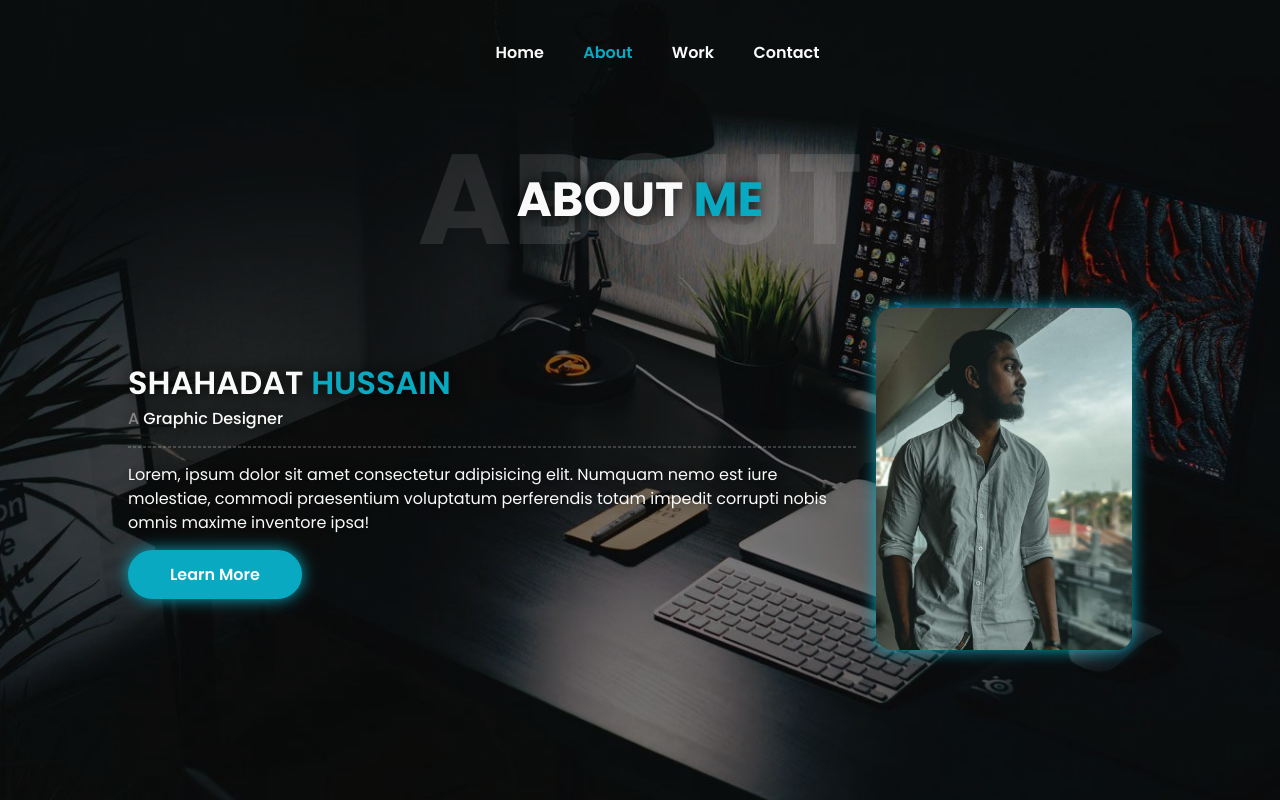
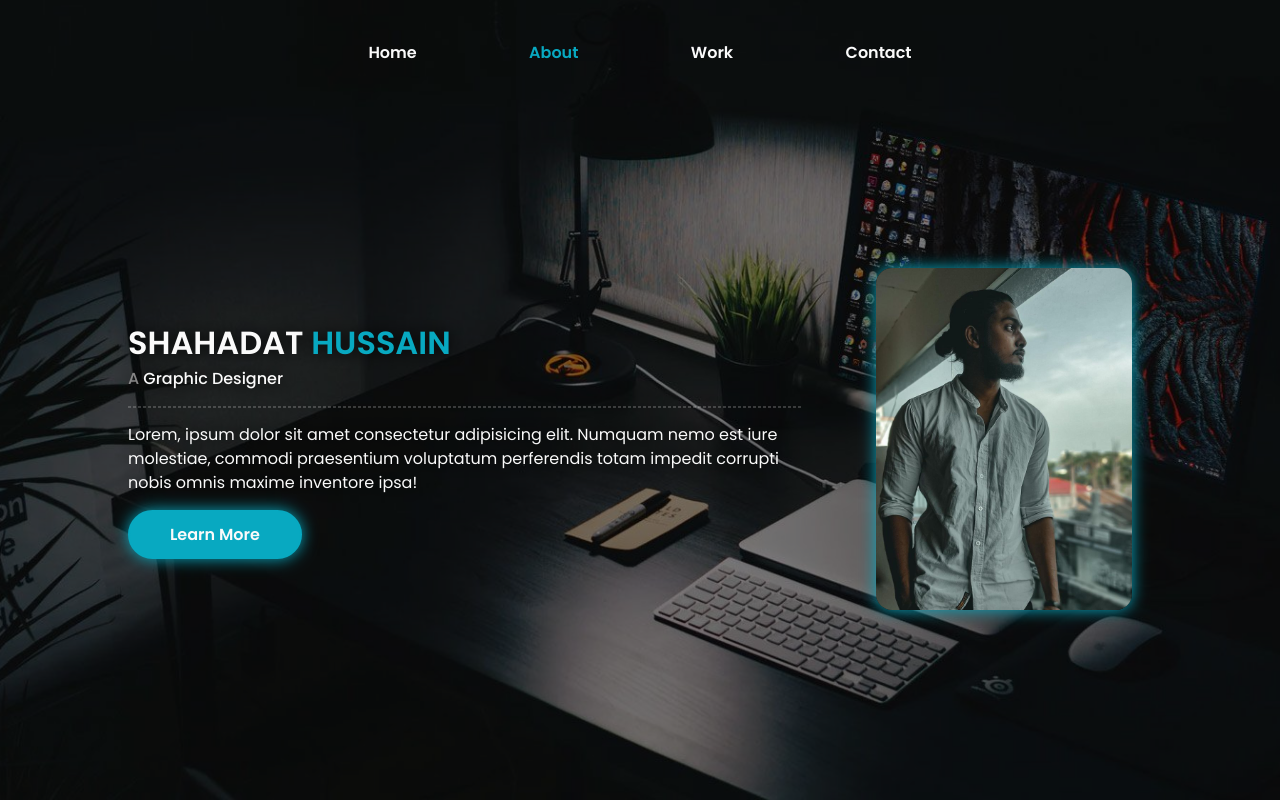
Before and after one commit to aryancodespy/sh-web, a plain HTML site: page pages/about.html in a window 1280 px wide. Drawn offline with Linux system fonts and the light colour scheme.

Commit message:
modified:   pages/about.html 	modified:   style/about.css 	modified:   style/home.css

```diff
--- a/pages/about.html
+++ b/pages/about.html
@@ -23,24 +23,13 @@
     </header>
 
     <section class="about">
-
-        <!-- Headings -->
-        <div class="back-heading">
-            <h1 class="fade-heading">About</h1>
-            <div class="front-heading">
-                <h2 class="heading">About <span class="spantxt">Me</span></h2>
-            </div>
-        </div>
-
+        <img src="../images/Image1.jpeg">
         <div class="about-content">
-            <img src="../images/Image1.jpeg" alt="">
-            <div class="about-me">
                 <h1 class="intro">Shahadat <span class="orange">Hussain</span></h1>
                 <h2 class="prof">A <span class="multitext">Graphic Designer</span></h2>
                 <hr class="dash">
                 <p>Lorem, ipsum dolor sit amet consectetur adipisicing elit. Numquam nemo est iure molestiae, commodi praesentium voluptatum perferendis totam impedit corrupti nobis omnis maxime inventore ipsa!</p>
                 <a href="#" class="btn">Learn More</a>
-            </div>
         </div>
     </section>
 </body>
--- a/style/about.css
+++ b/style/about.css
@@ -26,51 +26,46 @@ body {
     border: 0.5px dashed;
     opacity: 0.2;
     margin: 15px 0;
+    width: 90%;
 }
 
 .about {
     display: flex;
     justify-content: center;
     align-items: center;
-    flex-direction: column;
-    flex-wrap: wrap;
+    flex-direction: row-reverse;
+    padding-top: 5rem;
 }
 
-img {
+.about img {
     width: 20vw;
     height: auto;
-    margin: 20px;
     box-shadow: 0 0 1rem var(--blue);
     border-radius: 1rem;
+    margin-right: 20px;
 }
 
-.about-content {
-    display: flex;
-    flex-direction: row-reverse;
-    align-items: center;
-    justify-content: center;
-    margin: 50px auto;
-
-}
-
-.about-content .about-me .intro {
+.about-content .intro {
     font-size: 2rem;
     font-weight: 600;
     line-height: 1.5;
     text-shadow: 0 0 1rem var(--black);
+
 }
 
-.about-content .about-me .prof {
+.about-content .prof {
     font-size: 1rem;
     line-height: 1.5;
     text-shadow: 0 0 1rem var(--black);
+
 }
 
-.about-content .about-me p {
+.about-content p {
     line-height: 1.5;
     text-align: left;
     margin-bottom: 15px;
     text-shadow: 0 0 1rem var(--black);
+    width: 90%;
 }
 
 .about-content .btn {
--- a/style/home.css
+++ b/style/home.css
@@ -35,9 +35,6 @@ body {
 
 /* Header */
 .header {
-    display: flex;
-    justify-content: center;
-    align-items: center;
     padding: 20px 20%;
     position: fixed;
     width: 100%;
@@ -45,14 +42,15 @@ body {
     top: 0;
 }
 .navbar {
-    display: block;
+    display: flex;
+    justify-content: space-evenly;
+    align-items: center;
 }
 
 .navbar a {
     display: inline-flex;
     justify-content: center;
     align-items: center;
-    margin-left: 35px;
     font-weight: 600;
     color: var(--white);
     padding: 5px 0;
@@ -166,28 +164,32 @@ footer {
     position: fixed;
     width: 100%;
     bottom: 0;
+    left: 0;
+    padding: 20px 0;
 }
 
 .social-media a{
 	display: inline-flex;
 	justify-content: center;
 	align-items: center;
-	width: 2rem;
-	height: 2rem;
-	background: rgba(0, 0, 0, 0.5);
-	border: 0.15rem solid var(--blue);
+    flex-wrap: wrap;
+	width: 3rem;
+	height: 3rem;
+    background: rgba(0, 0, 0, 0.5);
+	border: 1px solid var(--blue);
 	border-radius: 50%;
-	font-size: 1rem;
+	font-size: 1.5rem;
 	color: var(--blue);
 	margin: 1.5rem 1.5rem 1.5rem 0;
-	transition: 0.5s ease;
+	transition: 0.5s ease-in-out;
+    box-shadow: 0 0 1rem var(--blue);
 }
 
 .social-media a:hover {
-	background: var(--blue);
+    background: var(--blue);
 	color: var(--black);
 	box-shadow: 0 0 1rem var(--blue);
-    border: 0;
+    transform: scale(1.2);
 }
 
 .back-heading {
```
